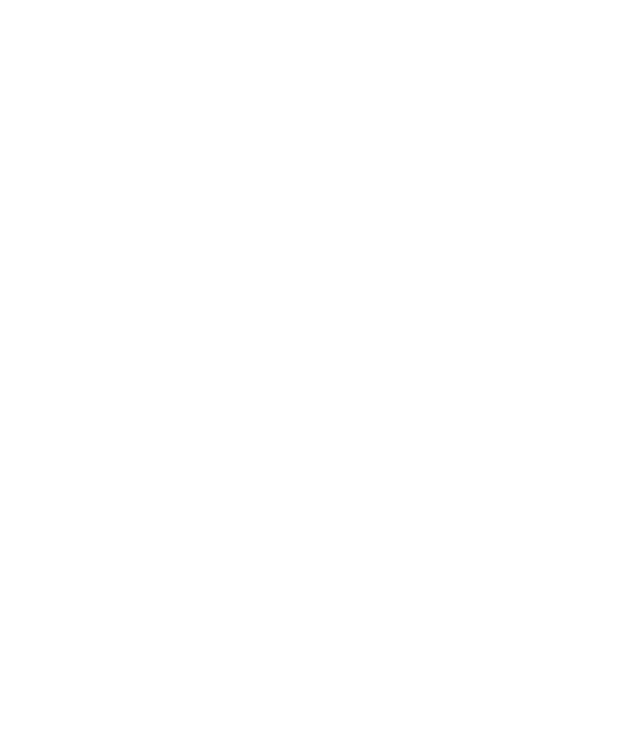
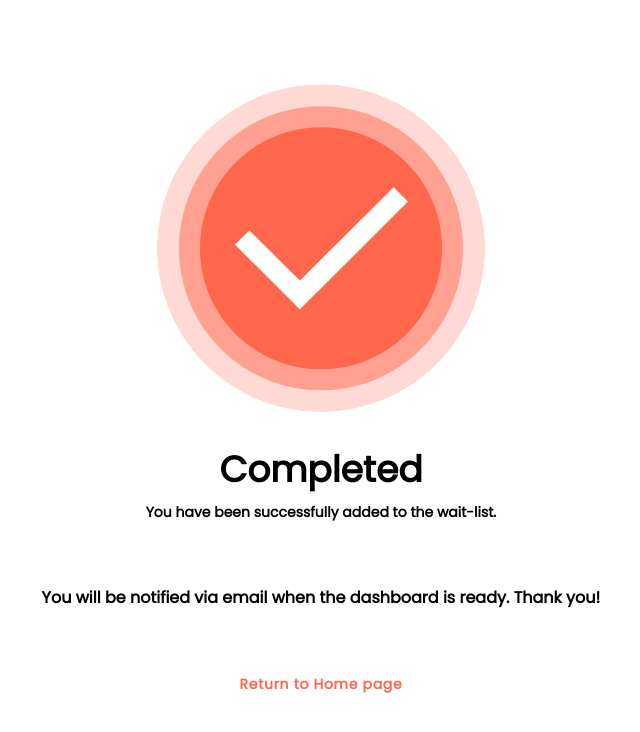
Before and after one commit to Horppyman/rateam, a React (Create React App) app: page /success in a window 1280 px wide. Before the commit this address had no page. Shown: the top 732 px of the page, without its empty margins (319-959 px from the left). Built offline with nearby package versions, Linux system fonts and the light colour scheme.

Commit message:
done with the success page

```diff
--- a/src/App.js
+++ b/src/App.js
@@ -12,6 +12,7 @@ import TermsAndCondition from "./pages/TermsAndCondition";
 import PricingAndBilling from "./pages/PricingAndBilling";
 import Award from "./pages/Award/Award";
 import HowItWorks from "./pages/HowItWorks/HowItWorks";
+import Success from "./pages/Success";
 
 function App() {
   return (
@@ -19,6 +20,7 @@ function App() {
       <Routes>
         <Route path="/signin" element={<Signin />} />
         <Route path="/signup" element={<Signup />} />
+        <Route path="/success" element={<Success />} />
 
         <Route path="/">
           <Route element={<AppLayout />}>
--- /dev/null
+++ b/src/pages/Success.js
@@ -0,0 +1,25 @@
+import React from "react";
+import { Link } from "react-router-dom";
+import complete from "../assets/images/Completed.png";
+
+const Success = () => {
+  return (
+    <div className="h-[95vh] w-screen flex flex-col justify-center items-center ">
+      <div className="">
+        <img src={complete} alt="" className="mx-auto" />
+        <h1 className="text-4xl font-semibold text-center mt-5">Completed</h1>
+        <p className="text-center font-semibold text-sm mt-3">
+          You have been successfully added to the wait-list.
+        </p>
+        <p className="my-16 font-semibold">
+          You will be notified via email when the dashboard is ready. Thank you!
+        </p>
+      </div>
+      <Link to="/" className="font-bold text-sm tracking-wider text-[#ff674d]">
+        Return to Home page
+      </Link>
+    </div>
+  );
+};
+
+export default Success;
```
Also changed, not shown: src/assets/images/Completed.png (added).
